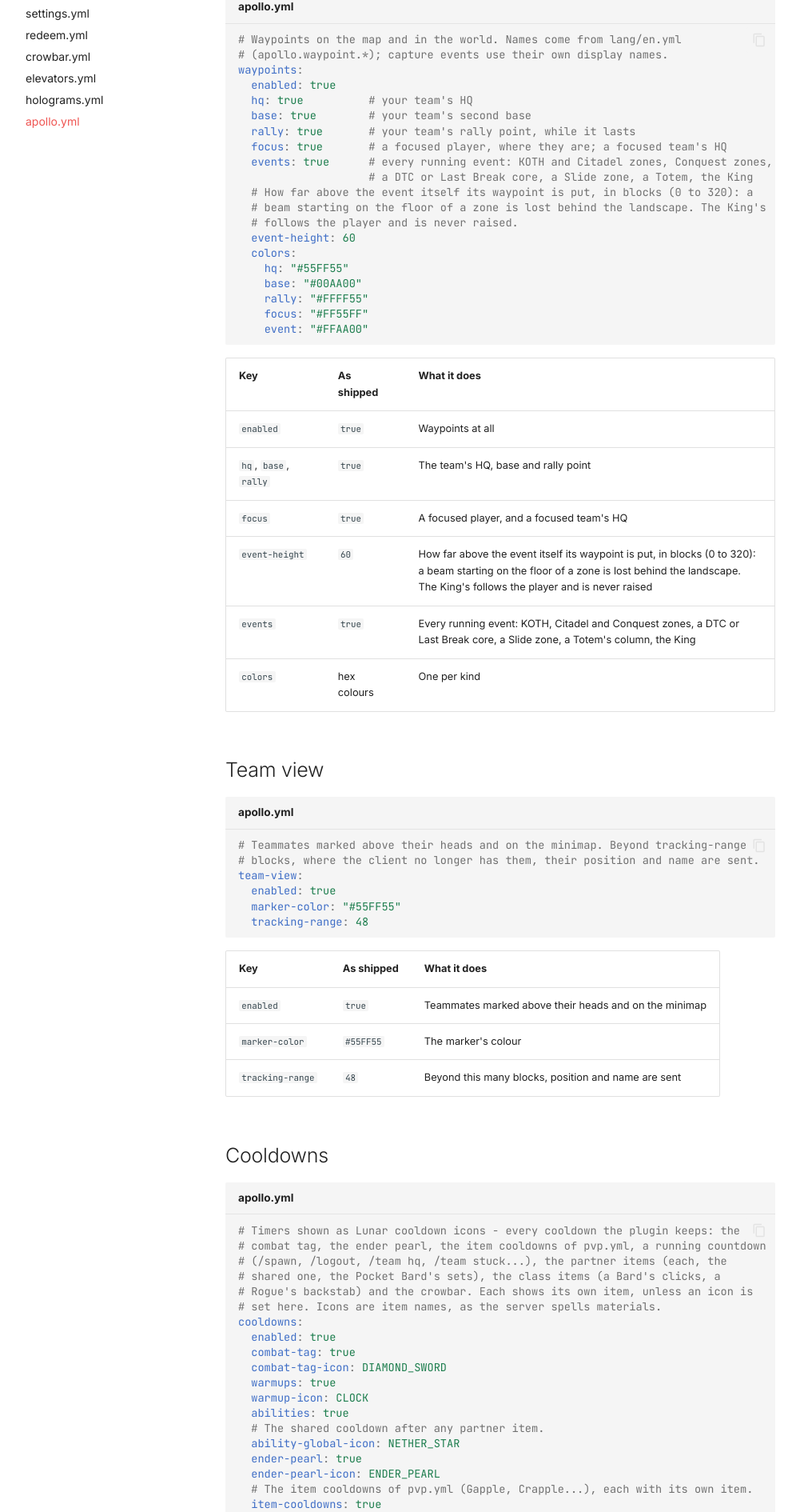
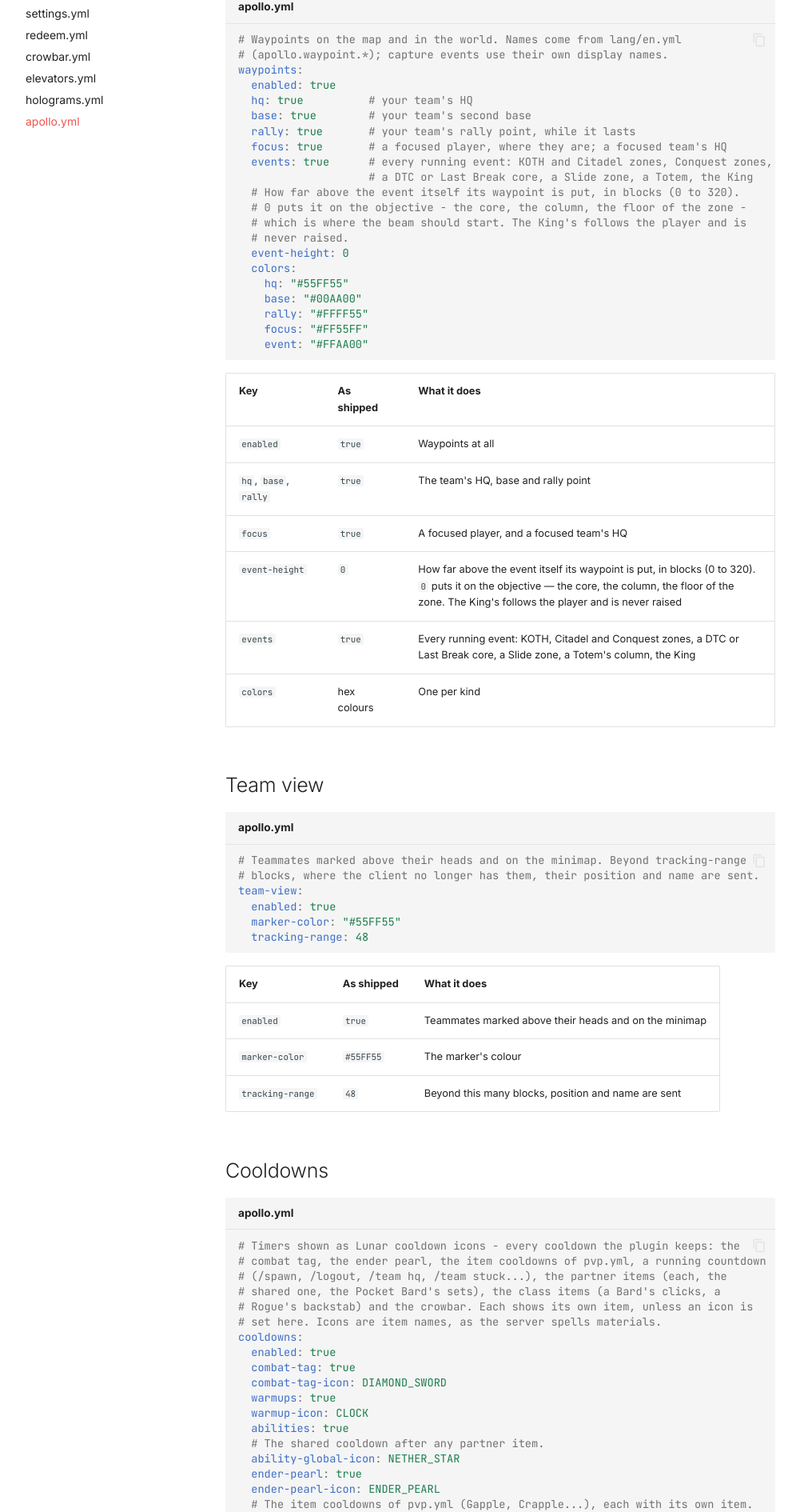
Before and after one commit to Lawkeys-dev/hcf-core, an MkDocs documentation site: the page built from docs/reference/configuration/apollo.md, in a window 1280 px wide. Shown: the part 932-2822 px from the top of the page at 80% size, without its empty margins (14-1015 px from the left). Built offline with MkDocs 1.6.1 and Material for MkDocs 9.7.7, drawn with Linux system fonts in a browser that asks for light colours; comment, search, counter and statistics services are not loaded; some of the changed text lies outside the part shown.

Commit message:
Events: the waypoint sits on the objective
event-height ships at 0 - the core, the column, the floor of the zone -
rather than 60 blocks up, which read as floating. The setting stays for
maps that need the marker lifted.

```diff
--- a/docs/reference/configuration/apollo.md
+++ b/docs/reference/configuration/apollo.md
@@ -28,7 +28,7 @@ Every example on this page is **taken from the shipped `apollo.yml`**. Changes a
 | `enabled` | `true` | Waypoints at all |
 | `hq`, `base`, `rally` | `true` | The team's HQ, base and rally point |
 | `focus` | `true` | A focused player, and a focused team's HQ |
-| `event-height` | `60` | How far above the event itself its waypoint is put, in blocks (0 to 320): a beam starting on the floor of a zone is lost behind the landscape. The King's follows the player and is never raised |
+| `event-height` | `0` | How far above the event itself its waypoint is put, in blocks (0 to 320). `0` puts it on the objective — the core, the column, the floor of the zone. The King's follows the player and is never raised |
 | `events` | `true` | Every running event: KOTH, Citadel and Conquest zones, a DTC or Last Break core, a Slide zone, a Totem's column, the King |
 | `colors` | hex colours | One per kind |
 
--- a/src/main/resources/apollo.yml
+++ b/src/main/resources/apollo.yml
@@ -35,10 +35,11 @@ waypoints:
   focus: true       # a focused player, where they are; a focused team's HQ
   events: true      # every running event: KOTH and Citadel zones, Conquest zones,
                     # a DTC or Last Break core, a Slide zone, a Totem, the King
-  # How far above the event itself its waypoint is put, in blocks (0 to 320): a
-  # beam starting on the floor of a zone is lost behind the landscape. The King's
-  # follows the player and is never raised.
-  event-height: 60
+  # How far above the event itself its waypoint is put, in blocks (0 to 320).
+  # 0 puts it on the objective - the core, the column, the floor of the zone -
+  # which is where the beam should start. The King's follows the player and is
+  # never raised.
+  event-height: 0
   colors:
     hq: "#55FF55"
     base: "#00AA00"
```
Also changed, not shown: CHANGELOG.md (+1 -1 lines), FEATURES.md (+1 -1 lines), 1 other file.
